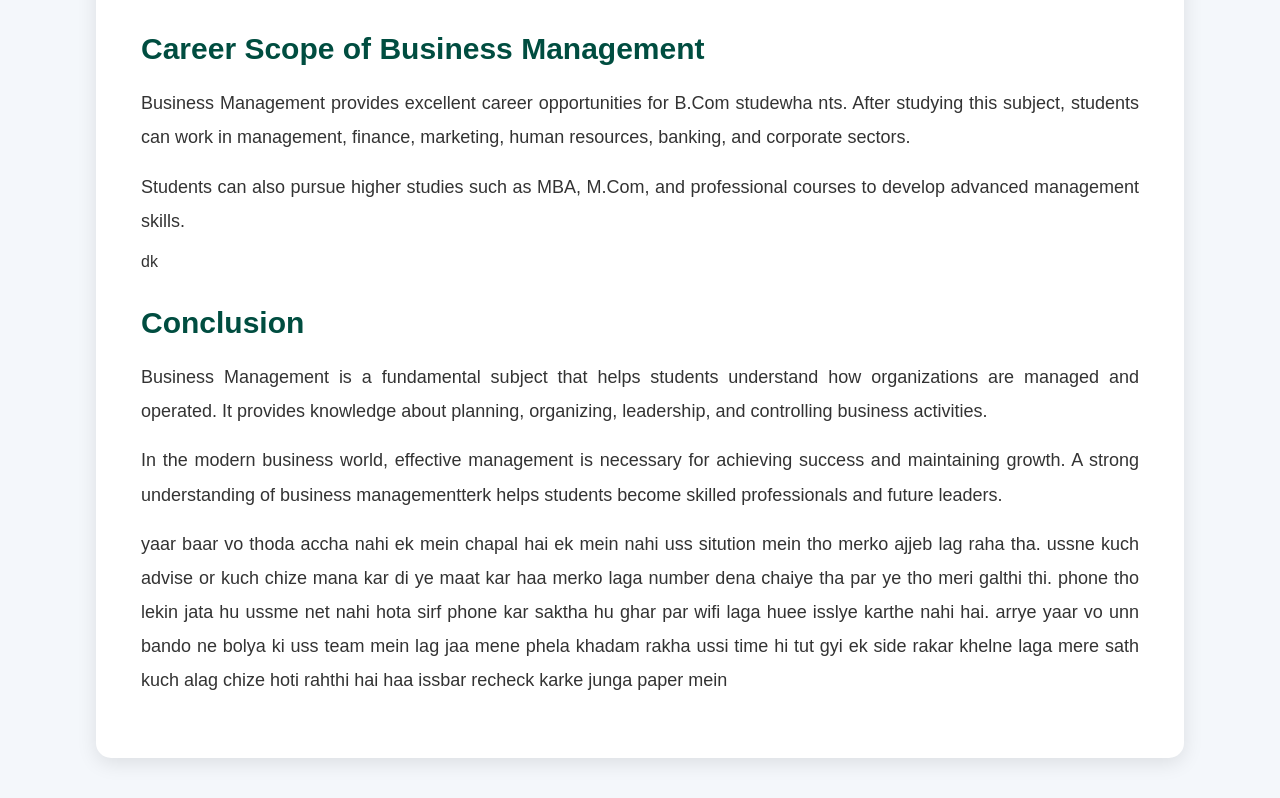
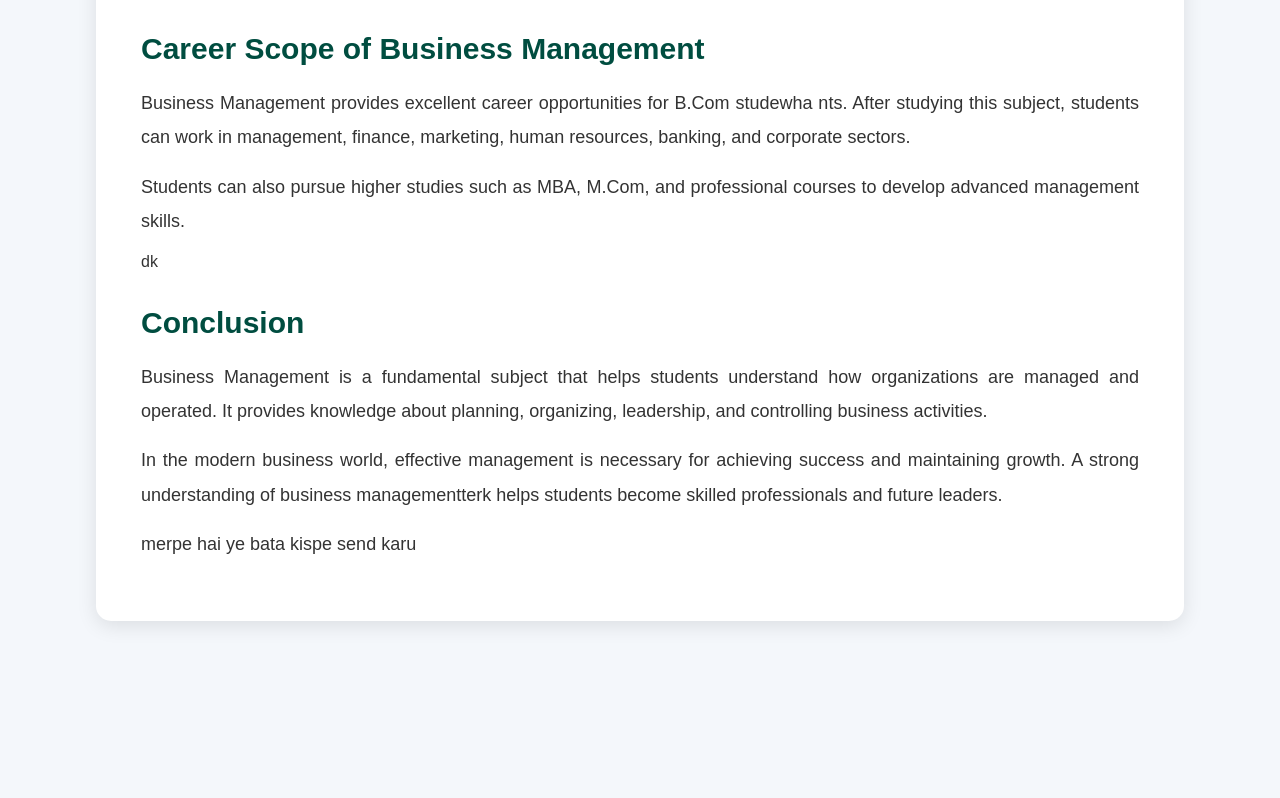
Before and after one commit to juddjhf/AMC-Commerce-College, a plain HTML site: page Business Management.html in a window 1280 px wide. Shown: the part 3727-4525 px from the top of the page. After the commit the page ends 4388 px from the top, so only its background shows below. Drawn offline with Linux system fonts and the light colour scheme.

Commit message:
Update Business Management.html

```diff
--- a/Business Management.html
+++ b/Business Management.html
@@ -318,7 +318,7 @@
             helps students become skilled professionals and future leaders.
         </p>
 <p>
-    yaar baar vo thoda accha nahi ek mein chapal hai ek mein nahi uss sitution mein tho merko ajjeb lag raha tha. ussne kuch advise or kuch chize mana kar di ye maat kar  haa merko laga number dena chaiye tha par ye tho meri galthi thi. phone tho lekin jata hu ussme net nahi hota sirf phone kar saktha  hu ghar par wifi laga huee isslye karthe nahi hai. arrye yaar vo unn bando ne bolya ki uss team mein lag jaa mene phela khadam rakha ussi time hi tut gyi ek side rakar khelne laga mere sath kuch alag chize hoti rahthi hai haa issbar recheck karke junga paper mein
+    merpe hai ye bata kispe send karu
 </p>
 </body>
 
```
